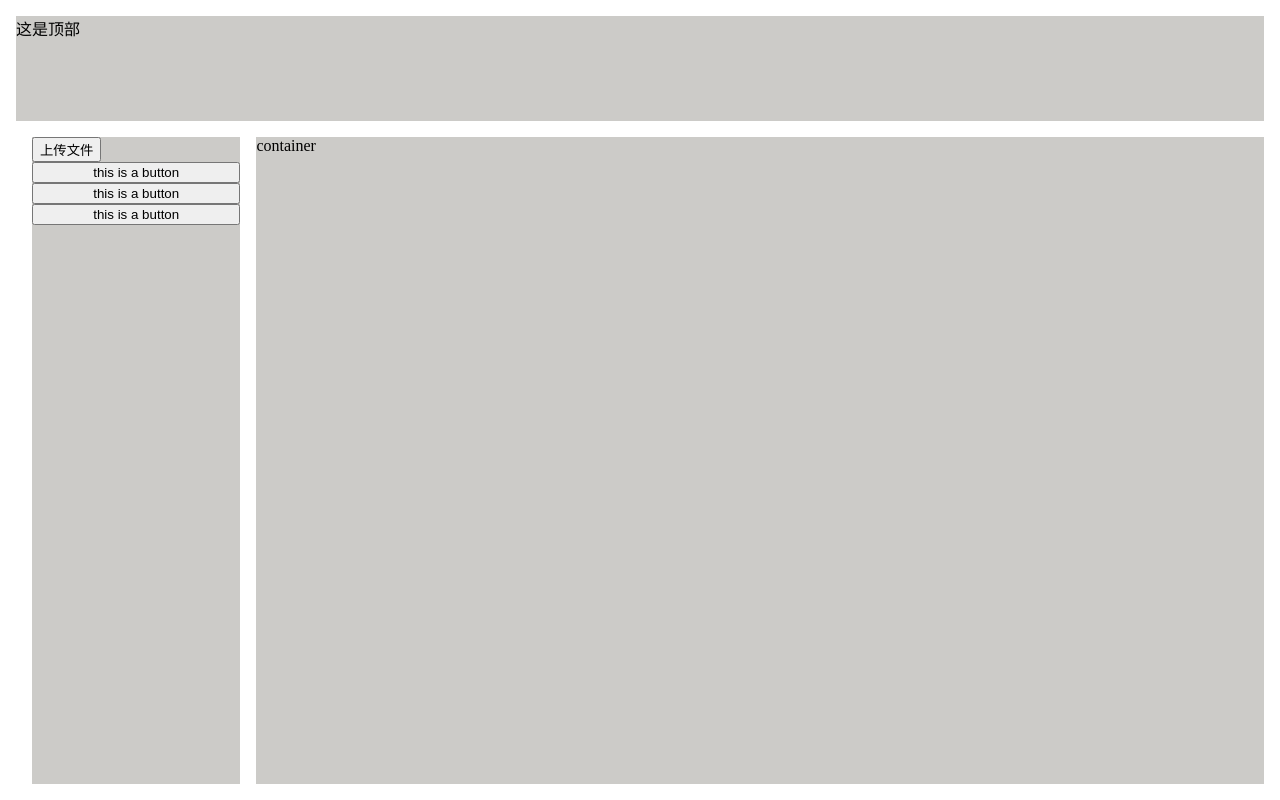
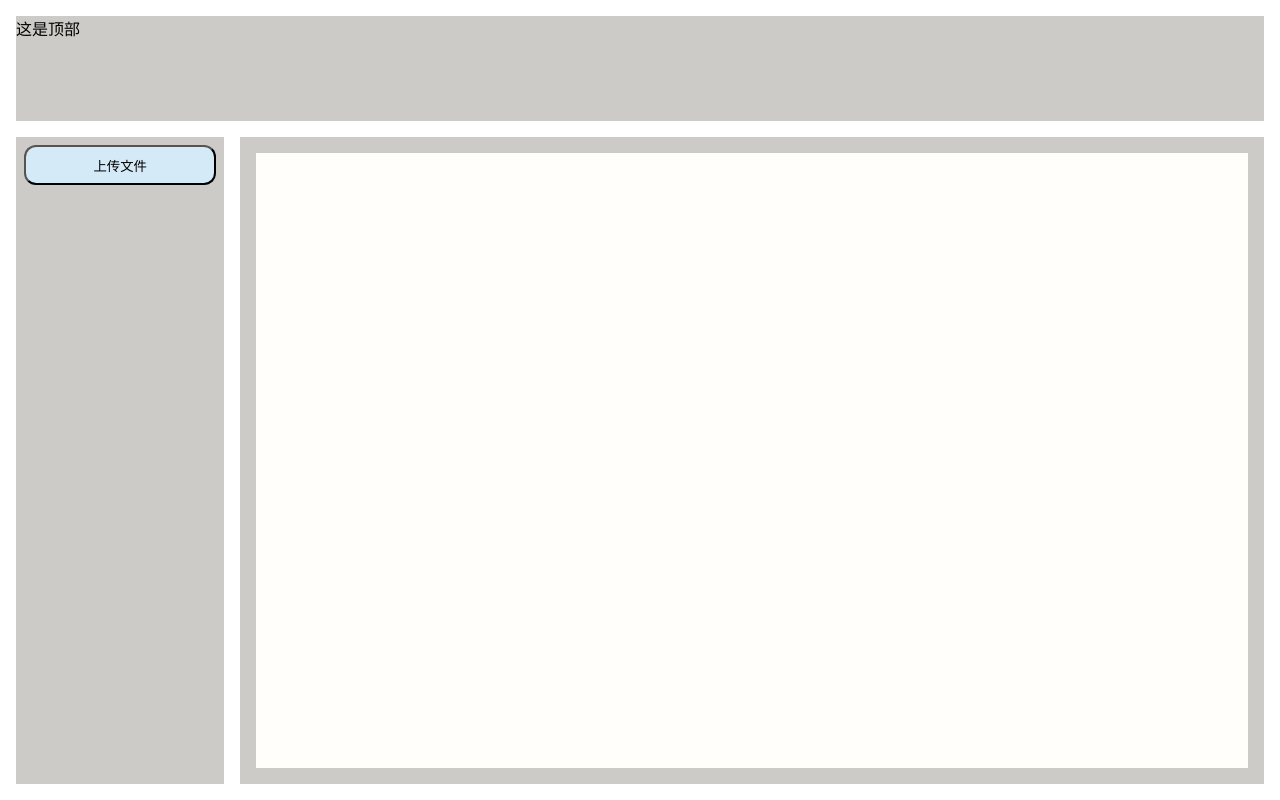
Before and after one commit to TheLushHill/Psounds, a Vue app in the folder frontend/: page / in a window 1280 px wide. Built offline with nearby package versions, Linux system fonts and the light colour scheme.

Commit message:
UploadButton A0.1

```diff
--- a/frontend/src/components/AppButton.vue
+++ /dev/null
@@ -1,3 +0,0 @@
-<template>
-    <button>this is a button</button>
-</template>
--- a/frontend/src/components/AppMain.vue
+++ b/frontend/src/components/AppMain.vue
@@ -1,10 +1,30 @@
 <script>
-    import AppButton from "./AppButton.vue"
+
     import UploadFileButton from "./UploadFileButton.vue"
 
     export default {
+        data() {
+            return {
+                preview: null,
+                testlist: [],
+            }
+        },
+
+        methods : {
+            textchange(data) {
+                this.testlist = data;
+            },
+
+            closePreview() {
+                this.testlist = [];
+            }
+        },
+
+        computed : {
+
+        },
+
         components: {
-            AppButton,
             UploadFileButton,
         }
     }
@@ -13,12 +33,18 @@
 <template>
     <div id="main">
         <div id="list">
-            <UploadFileButton id="uploadfile"></UploadFileButton>
-            <AppButton id="b2"></AppButton>
-            <AppButton id="b3"></AppButton>
-            <AppButton id="b4"></AppButton>
+            <UploadFileButton
+                @file-response="textchange"
+                @previewclose="closePreview"
+            ></UploadFileButton>
         </div>
-        <div id="container">container</div>
+        <div id="container">
+            <div id="filepreview">
+                <div v-for="(item, index) in testlist">
+                    <span class="parag" :id="'parag' + index">{{ item }}</span>
+                </div>
+            </div>
+        </div>
     </div>
 </template>
 
@@ -32,7 +58,7 @@
 
 #list {
     width: 16.7%;
-    margin: 0 16px;
+    margin-right: 16px;
 
     display: flex;
     flex-direction: column;
@@ -42,11 +68,16 @@
 
 #container {
     flex:1 1 auto;
+    display: flex;
 
     background-color: #cccbc8;
 }
 
-#uploadfile {
-
+#filepreview {
+    margin: 16px;
+	display: flex;
+    flex: 1 1 auto;
+	flex-direction: column;
+    background-color: #fffefb;
 }
 </style>
--- a/frontend/src/components/UploadFileButton.vue
+++ b/frontend/src/components/UploadFileButton.vue
@@ -1,7 +1,29 @@
 <template>
-    <div>
-        <input type="file" style="display:none" ref="fileinput" @change="handleFile"/>
-        <button @click="triggerUpload">上传文件</button>
+    <div id="upload-container">
+
+        <input
+            type="file"
+            style="display:none"
+            ref="fileinput"
+            @change="handleFile"
+        />
+
+        <button id="upload-button"
+            v-if="!isUpload"
+            @click="triggerUpload"
+        >
+            上传文件
+        </button>
+
+        <div v-else id="file-info">
+            <span> {{ fileName }}</span>
+            <button
+                @click="closeFile"
+            >
+                关闭
+        </button>
+
+        </div>
     </div>
 </template>
 
@@ -13,34 +35,98 @@
             return {
                  file: null,
                  fileUrl: null,
+                 fileName: '',
+                 isUpload: false
             }
         },
         methods: {
+            /**
+             * trigger the file input
+             */
             triggerUpload() {
                 this.$refs.fileinput.click();
             },
+
             handleFile(event) {
                 this.file = event.target.files[0];
-                this.fileUrl = URL.createObjectURL(this.file);
-
                 this.uploadFile(this.file);
             },
 
             async uploadFile(file) {
-                const formData = new FormData().append("file", file);
+                const formData = new FormData();
+                formData.append("file", file);
+
 
                 try {
-                    const response = await axios.post("/api/upload", formData, {
-                        headers:{
-                            "Content-Type" : "multipart/form-data"
-                        }
-                    });
-                    console.log(response);
+                    const response = await axios.post("/api/upload", formData);
+                    this.isUpload = true;
+                    this.fileName = file.name;
+                    this.$emit("file-response", response.data);
                 }
                 catch (error) {
                     console.log(error);
                 }
+            },
+
+            /**
+             * close the file
+             * isUpload controls the display of the file info
+             * the file imformation will be cleared
+             */
+            closeFile() {
+                this.isUpload = false;
+                this.file = null;
+                this.fileName = '';
+                this.$refs.fileinput.value = '';
+                this.$emit("previewclose");
             }
         }
     }
 </script>
+
+<style>
+#upload-container {
+    display: flex;
+}
+
+#upload-button {
+    flex:1 1 auto;
+    margin: 8px;
+    height: 3em;
+    border-radius: 12px;
+    background-color: #d4eaf7;
+}
+
+#upload-button:hover {
+    background-color: #b3d9f0;
+}
+
+#file-info {
+    display: flex;
+    flex:1 1 auto;
+    align-items: center;
+    justify-content: center;
+
+    height: 3em;
+    margin: 8px;
+    border-radius: 12px;
+    background-color: #d4eaf7;
+}
+
+#file-info span {
+    max-width: 9em;
+    margin-right: 1em;
+    padding: 8px;
+    border-radius: 12px;
+    background-color: #f5f4f1;
+    overflow: hidden;
+    text-overflow: ellipsis;
+    white-space: nowrap;
+}
+
+#file-info button {
+    height: 2.4em;
+    border-radius: 8px;
+    background-color: #f0f0f0;
+}
+</style>
--- a/frontend/vite.config.js
+++ b/frontend/vite.config.js
@@ -13,6 +13,7 @@ export default defineConfig({
       "/api" : {
         target : "http://localhost:8000",
         changeOrigin: true,
+        rewrite: (path) => path.replace(/^\/api/, '')
       }
     }
   },
```
Also changed, not shown: frontend/src/components/SwitchButton.vue (added, +9 -0 lines), 2 other files (tests, documents, lock files or other folders).
